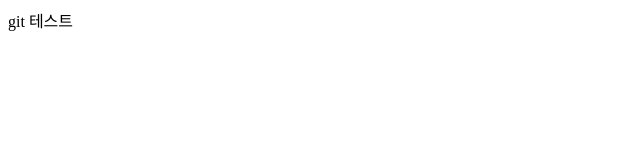
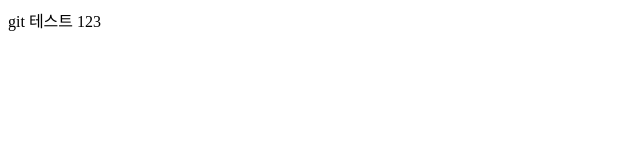
Before and after one commit to dlflagus/test-repo, a plain HTML site: page index.html in a window 1280 px wide. Shown: the full height of the page, 0-640 px from the left. Drawn offline with Linux system fonts and the light colour scheme.

Commit message:
수정됨

```diff
--- a/index.html
+++ b/index.html
@@ -6,6 +6,6 @@
     <title>Document</title>
   </head>
   <body>
-    git 테스트
+    git 테스트 123
   </body>
 </html>
```
